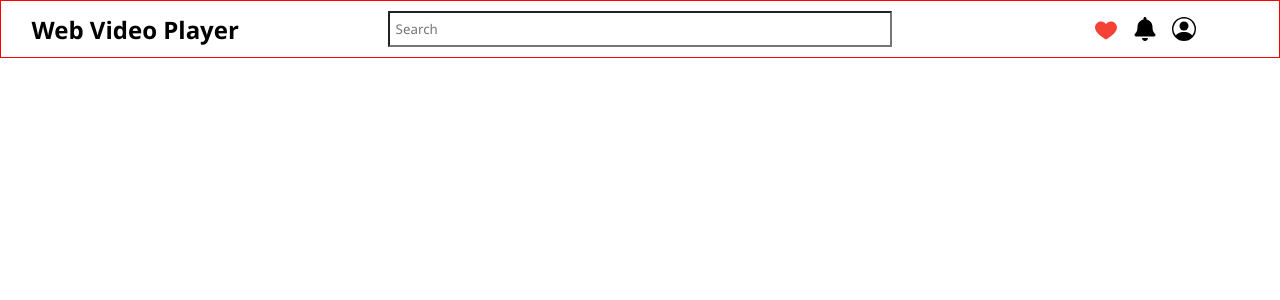
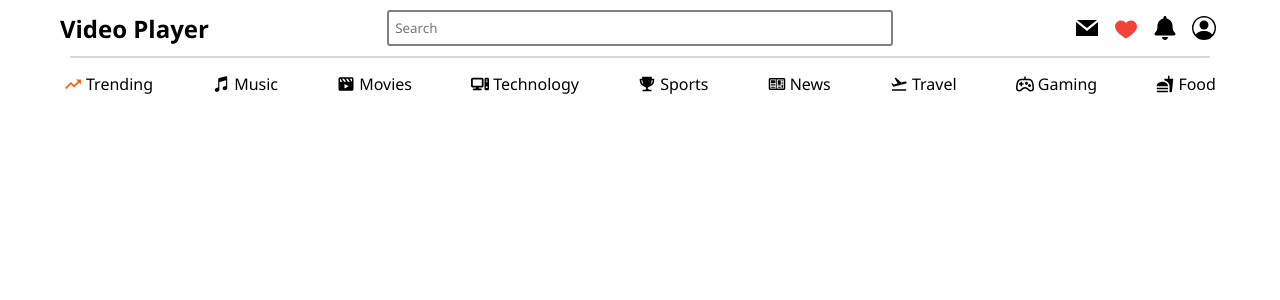
Before and after one commit to Supp-2020/video-player, a React (Create React App) app: page / in a window 1280 px wide. Shown: the top 300 px of the page. Built offline with nearby package versions, Linux system fonts and the light colour scheme.

Commit message:
Added category section design

```diff
--- a/src/App.js
+++ b/src/App.js
@@ -1,10 +1,16 @@
-import Header from "./components/Header/header.jsx"
+import React, { createContext } from "react";
+import Header from "./components/Header/header.jsx";
 
 function App() {
+  const AppContext = createContext();
+
+  const valueProvider = {};
   return (
-    <div className="App">
-      <Header />
-    </div>
+    <AppContext.Provider value={valueProvider}>
+      <div className="App">
+        <Header />
+      </div>
+    </AppContext.Provider>
   );
 }
 
--- /dev/null
+++ b/src/components/Header/Category/Category.jsx
@@ -0,0 +1,55 @@
+import React from 'react'
+import { IoMdTrendingUp, IoMdTrophy} from "react-icons/io";
+import { IoMusicalNotes } from "react-icons/io5";
+import { TiNews } from "react-icons/ti";
+import { BiSolidMoviePlay } from "react-icons/bi";
+import { MdFlightTakeoff, MdFastfood } from "react-icons/md";
+import { FaComputer } from "react-icons/fa6";
+import { GrGamepad } from "react-icons/gr";
+
+const Category = () => {
+  return (
+    <div className='category-main-wrapper' data-testid="nav-category-wrapper">
+      <div className='category-container'>
+        <div className='category-item item-trend'>
+          <IoMdTrendingUp className='category-icon' />
+          <span>Trending</span>
+        </div>
+        <div className='category-item'>
+          <IoMusicalNotes className='category-icon' />
+          <span>Music</span>
+        </div>
+        <div className='category-item'>
+          <BiSolidMoviePlay className='category-icon' />
+          <span>Movies</span>
+        </div>
+        <div className='category-item'>
+          <FaComputer className='category-icon' />
+          <span>Technology</span>
+        </div>
+        <div className='category-item'>
+          <IoMdTrophy className='category-icon' />
+          <span>Sports</span>
+        </div>
+        <div className='category-item'>
+          <TiNews className='category-icon' />
+          <span>News</span>
+        </div>
+        <div className='category-item'>
+          <MdFlightTakeoff className='category-icon' />
+          <span>Travel</span>
+        </div>
+        <div className='category-item'>
+          <GrGamepad className='category-icon' />
+          <span>Gaming</span>
+        </div>
+        <div className='category-item'>
+          <MdFastfood className='category-icon' />
+          <span>Food</span>
+        </div>
+      </div>
+    </div>
+  )
+}
+
+export default Category
--- a/src/components/Header/header.css
+++ b/src/components/Header/header.css
@@ -1,8 +1,8 @@
 .nav-main-container {
   width: 100%;
 }
+
 .header-container {
-  border: 1px solid red;
   width: 100%;
   padding: 10px 8px;
   display: flex;
@@ -14,18 +14,18 @@
   flex: 0 0 20%;
   font-size: 24px;
   font-weight: bold;
-  display: flex;
-  justify-content: center;
-  align-items: center;
+  text-align: center;
 }
+
 .header-container .header-search {
   flex: 0 0 40%;
 }
 
 .header-search .search-input {
   padding: 7px 6px;
-  border-radius: 0px;
+  border-radius: 3px;
   width: 100%;
+  border: 2px solid var(--gray-color);
 }
 
 .header-container .header-profile {
@@ -35,12 +35,24 @@
   flex: 0 0 20%;
   gap: 15px;
 }
-.header-profile .like-icon:hover {
-  opacity: 0.5;
+.category-main-wrapper {
+  margin-top: 15px;
 }
-.header-profile .notification-icon:hover {
-  opacity: 0.5;
+
+.category-container {
+  margin: auto;
+  width: 90%;
+  display: flex;
+  align-items: center;
+  justify-content: space-between;
 }
-.header-profile .profile-icon:hover {
-  opacity: 0.5;
+
+.category-item {
+  display: flex;
+  align-items: center;
+  justify-content: center;
 }
+
+.item-trend svg{
+  color: rgb(255, 88, 5);
+}
--- a/src/components/Header/header.jsx
+++ b/src/components/Header/header.jsx
@@ -1,26 +1,30 @@
-import React, { useState } from "react";
+import React from "react";
 import "./header.css";
 import { FaBell } from "react-icons/fa";
 import { BsPersonCircle } from "react-icons/bs";
 import { FcLike } from "react-icons/fc";
+import { GrMail } from "react-icons/gr";
+import Category from "./Category/Category";
 
 const Header = () => {
-
   return (
     <section className="nav-main-Container" data-testid="nav-header-wrapper">
       <div className="header-container">
-        <div className="header-logo">Web Video Player</div>
+        <div className="header-logo">Video Player</div>
         <div className="header-search">
           <form action="">
             <input placeholder="Search" className="search-input" />
           </form>
         </div>
         <div className="header-profile">
-          <FcLike className="icon like-icon" />
-          <FaBell className="icon notification-icon" />
-          <BsPersonCircle className=" icon profile-icon" />
+          <GrMail className="icon hover" />
+          <FcLike className="icon hover" />
+          <FaBell className="icon hover" />
+          <BsPersonCircle className=" icon hover" />
         </div>
       </div>
+      <hr className="horizontal-line" />
+      <Category />
     </section>
   );
 };
--- a/src/index.css
+++ b/src/index.css
@@ -16,10 +16,32 @@
   --highlight-color: #FF9AA2;
   --white-color: #fff;
   --black-color: #111;
+  --gray-color: #808080;
+  --light-gray-color: #d9d5d5;
 }
 
+html {
+  scroll-behavior: smooth;
+}
 .icon {
   cursor: pointer;
   height: 24px;
   width: 24px;
 }
+
+.category-icon {
+  cursor: pointer;
+  height: 18px;
+  width: 18px;
+  margin-right: 4px;
+}
+
+.hover:hover {
+  opacity: 0.7;
+}
+
+.horizontal-line {
+  width: 89%;
+  margin: auto;
+  border: 1px solid var(--light-gray-color);
+}
```
